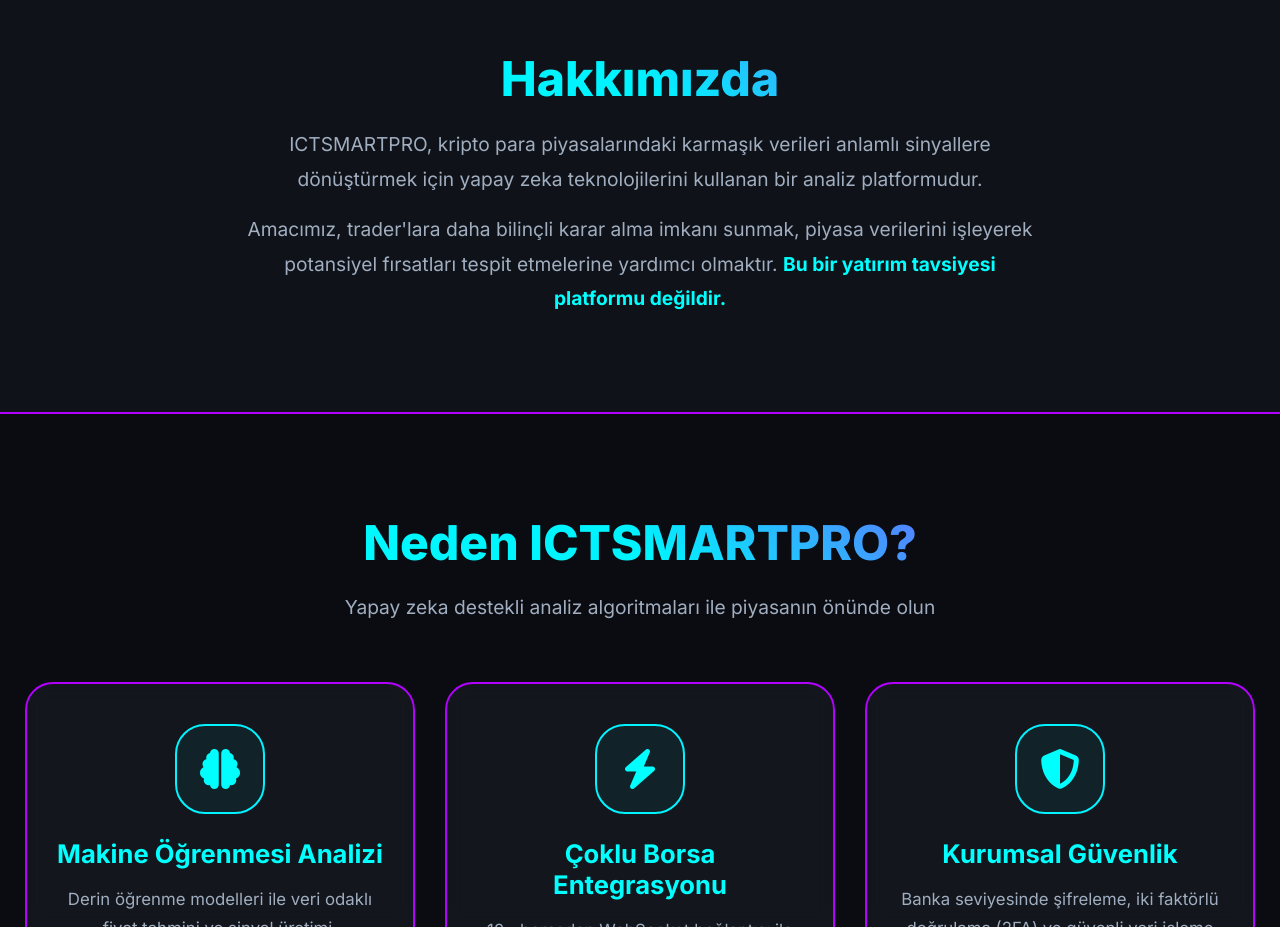
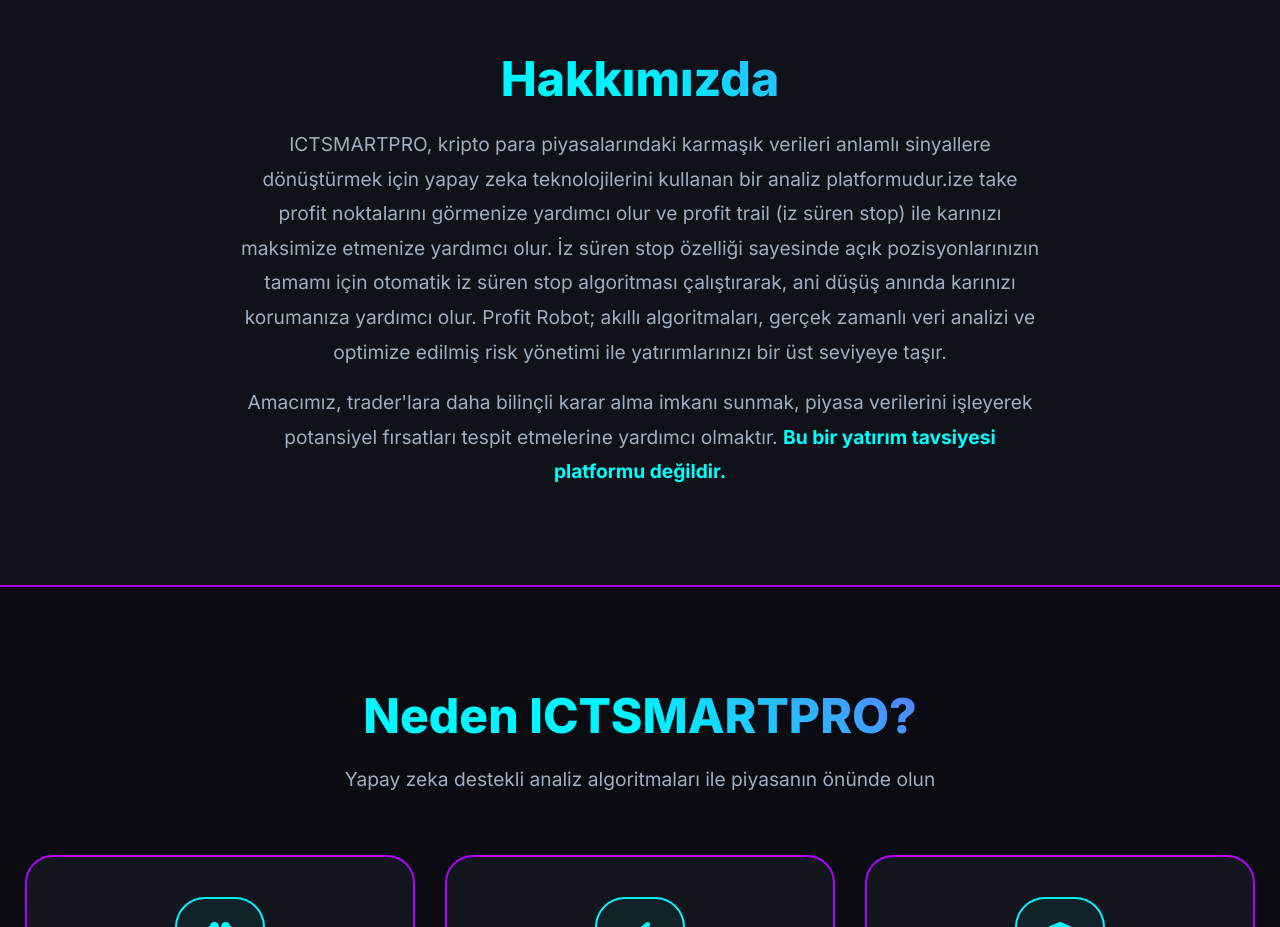
Before and after one commit to Coderhektor/ictsmartpro-backend, a plain HTML site: page templates/index.html in a window 1280 px wide. Shown: the part 980-1907 px from the top of the page. Drawn offline with nearby package versions, Linux system fonts and the light colour scheme.

Commit message:
Update index.html

```diff
--- a/templates/index.html
+++ b/templates/index.html
@@ -733,7 +733,8 @@
             <div class="about-text">
                 <p>
                     ICTSMARTPRO, kripto para piyasalarındaki karmaşık verileri anlamlı sinyallere dönüştürmek
-                    için yapay zeka teknolojilerini kullanan bir analiz platformudur.
+                    için yapay zeka teknolojilerini kullanan bir analiz platformudur.ize take profit noktalarını görmenize yardımcı olur ve profit trail (iz süren stop) ile karınızı maksimize etmenize yardımcı olur.
+                    İz süren stop özelliği sayesinde açık pozisyonlarınızın tamamı için otomatik iz süren stop algoritması çalıştırarak, ani düşüş anında karınızı korumanıza yardımcı olur. Profit Robot; akıllı algoritmaları, gerçek zamanlı veri analizi ve optimize edilmiş risk yönetimi ile yatırımlarınızı bir üst seviyeye taşır.
                 </p>
                 <p class="mt-3">
                     Amacımız, trader'lara daha bilinçli karar alma imkanı sunmak,
```
